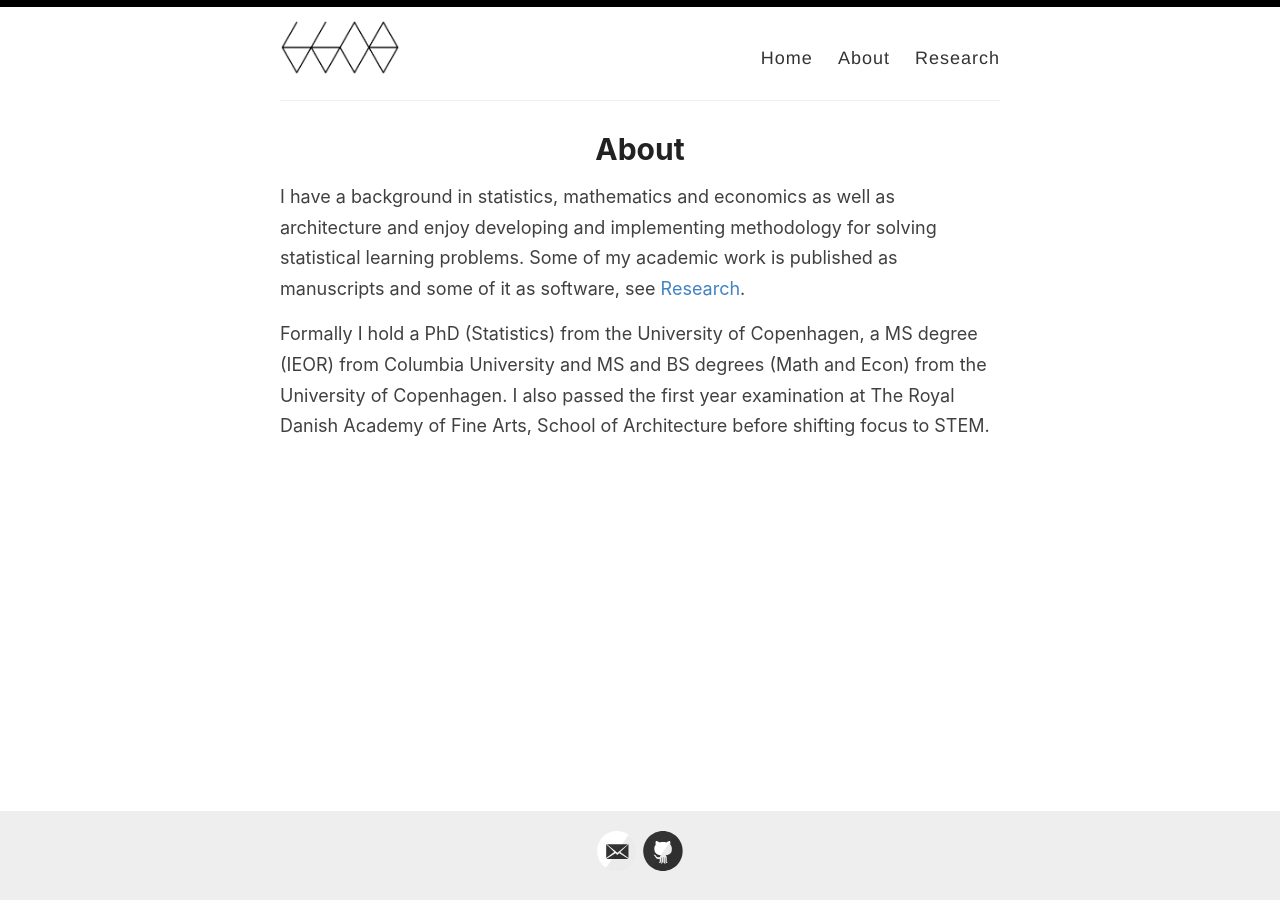
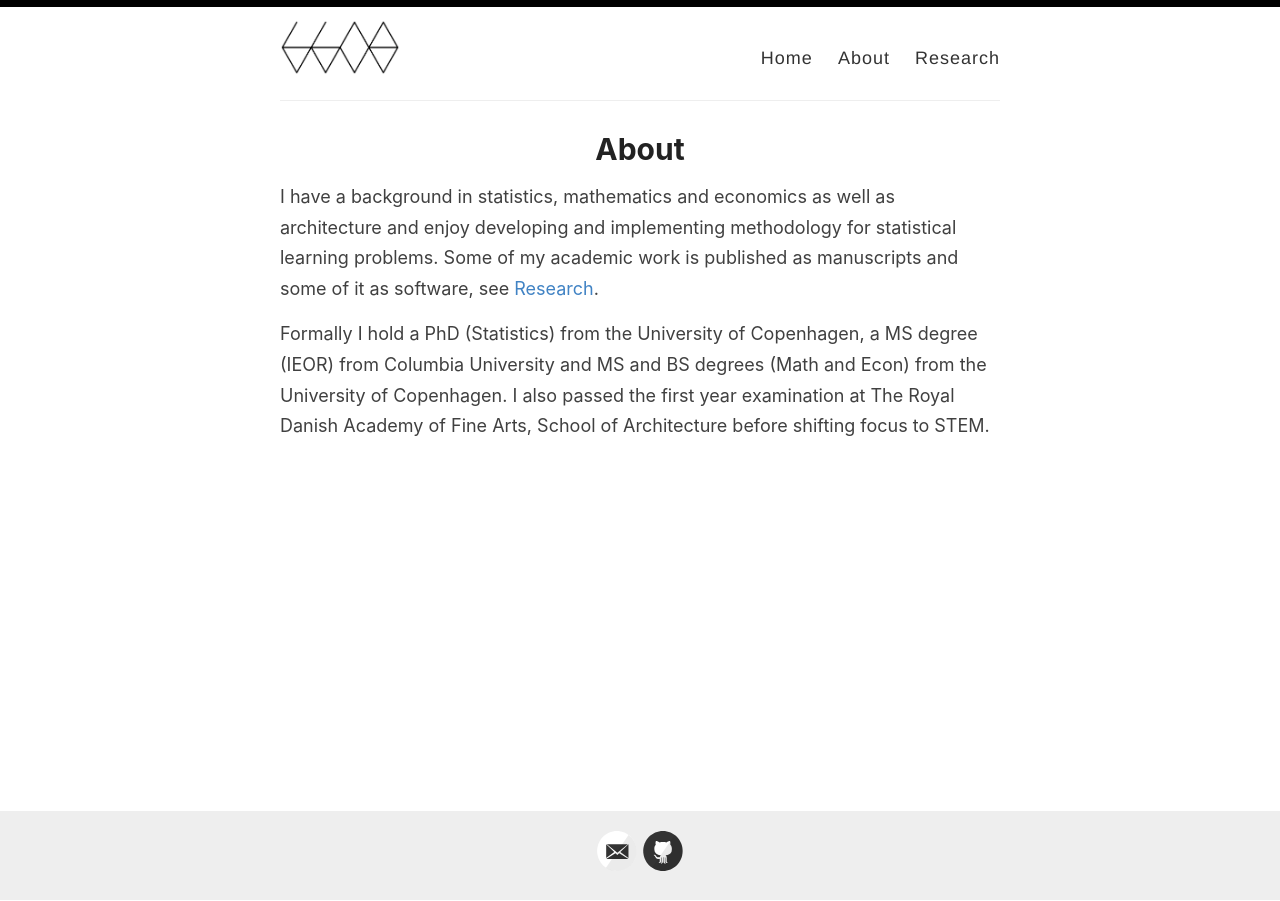
Before and after one commit to adam-lund/adam-lund.github.io, a Jekyll site: the page built from _pages/about.md, in a window 1280 px wide. Built offline with Jekyll 4.4.1, drawn with Linux system fonts in a browser that asks for light colours.

Commit message:
trying my hand

```diff
--- a/_pages/about.md
+++ b/_pages/about.md
@@ -5,6 +5,6 @@ permalink: /about/
 ---
 
 
-I have a background in statistics, mathematics and economics as well as architecture and enjoy developing and implementing methodology for solving statistical learning problems. Some of my academic work is published as manuscripts and some of it as software, see [Research]({% _pages/research.md %}).
+I have a background in statistics, mathematics and economics as well as architecture and enjoy developing and implementing methodology for statistical learning problems. Some of my academic work is published as manuscripts and some of it as software, see [Research]({{ site.baseurl }}{% _pages/research.md %}).
 
 Formally I hold a PhD (Statistics) from the University of Copenhagen, a MS degree (IEOR) from Columbia University and MS and BS degrees (Math and Econ) from the University of Copenhagen. I also passed the first year examination at The Royal Danish Academy of Fine Arts, School of Architecture before shifting focus to STEM.
```
